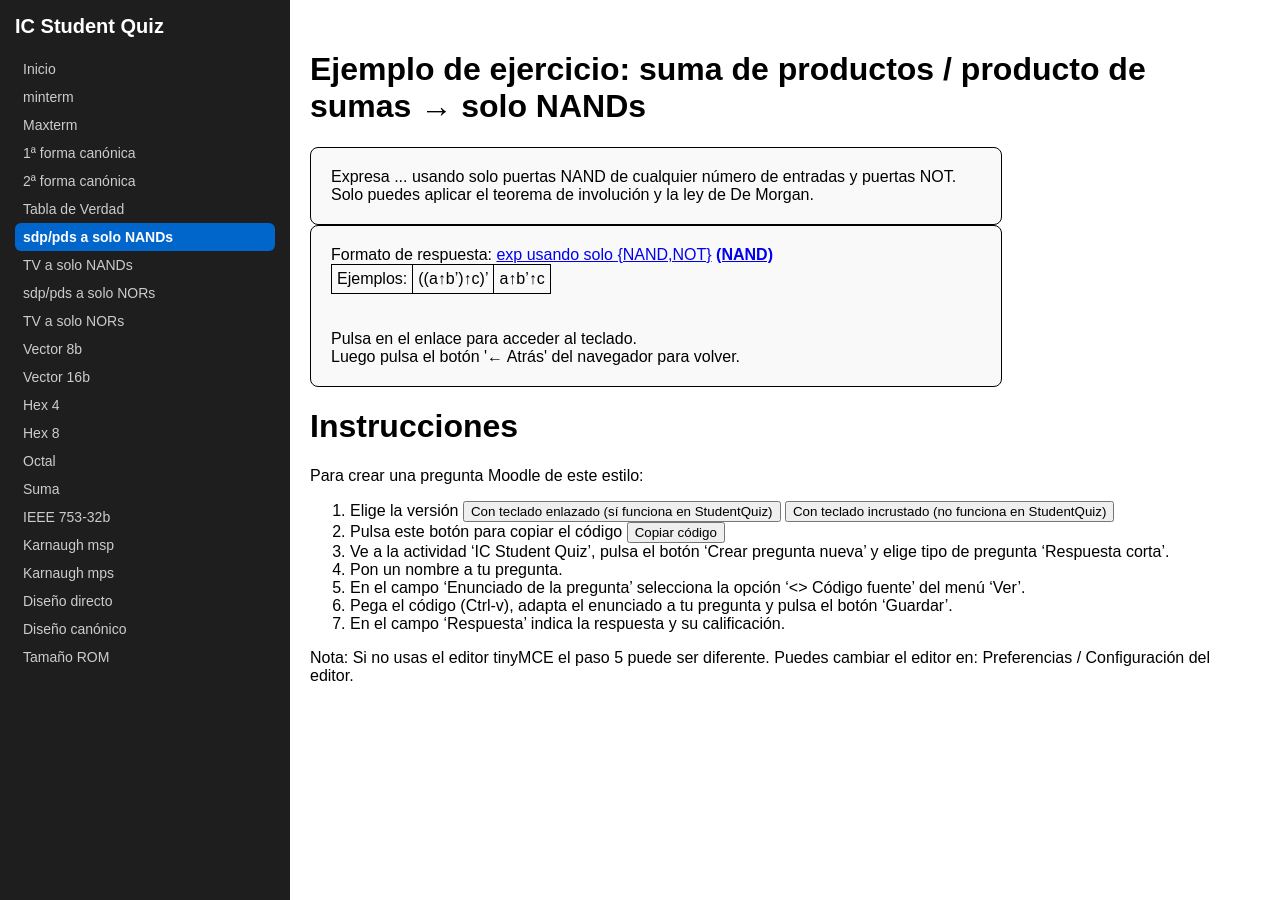
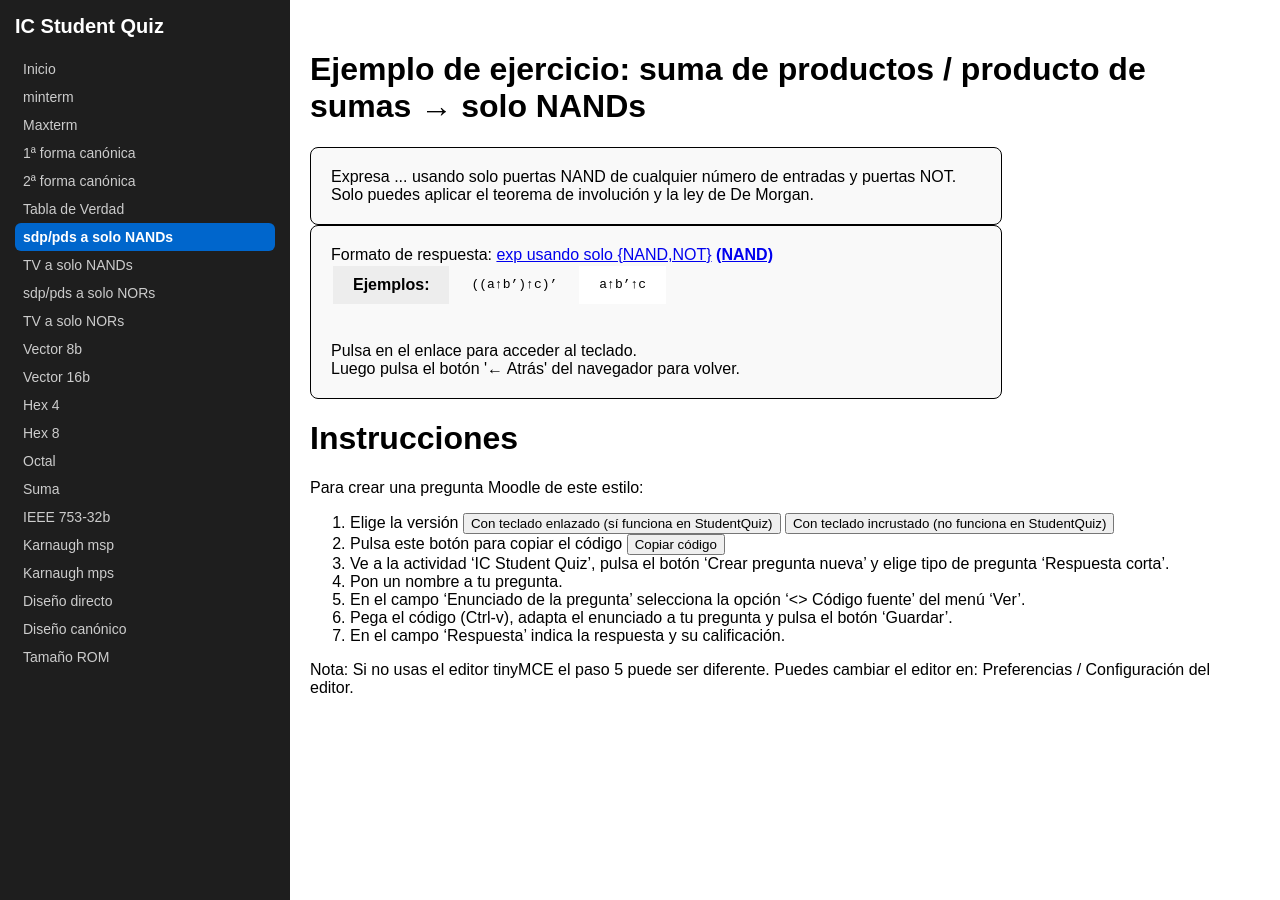
Before and after one commit to mglfcn/ic-student-quiz, a Jekyll site: the page built from sdp-pds-a-solo-nands.md, in a window 1280 px wide. Built offline with Jekyll 4.4.1, drawn with Linux system fonts in a browser that asks for light colours.

Commit message:
Update sdp-pds-a-solo-nands.md

```diff
--- a/sdp-pds-a-solo-nands.md
+++ b/sdp-pds-a-solo-nands.md
@@ -15,11 +15,11 @@ Solo puedes aplicar el teorema de involución y la ley de De Morgan.
 {% capture macro_formato_y_ejemplo %}
 Formato de respuesta: <a href="https://webdiis.unizar.es/~luisma/ic/teclado_NAND.html">exp usando solo {NAND,NOT}</a> <b><u><a href="https://mglfcn.github.io/ic-student-quiz/kb/ic/teclado_NAND.html">(NAND)</a></u></b><br>
 
-<table style="border-collapse: collapse;">
+<table>
   <tr>
-    <td style="border: 1px solid black; padding: 5px;">Ejemplos:</td>
-    <td style="border: 1px solid black; padding: 5px;">((a↑b’)↑c)’</td>
-    <td style="border: 1px solid black; padding: 5px;">a↑b’↑c</td>
+    <td style="padding: 10px 20px; background-color: #ededed; vertical-align: middle; font-weight: bold;">Ejemplos:</td>
+    <td style="padding: 10px 20px; background-color: #f9f9f9; vertical-align: middle; font-family: monospace;">((a↑b’)↑c)’</td>
+    <td style="padding: 10px 20px; background-color: #ffffff; vertical-align: middle; font-family: monospace;">a↑b’↑c</td>
   </tr>
 </table><br><br>
 {% endcapture %}
```
